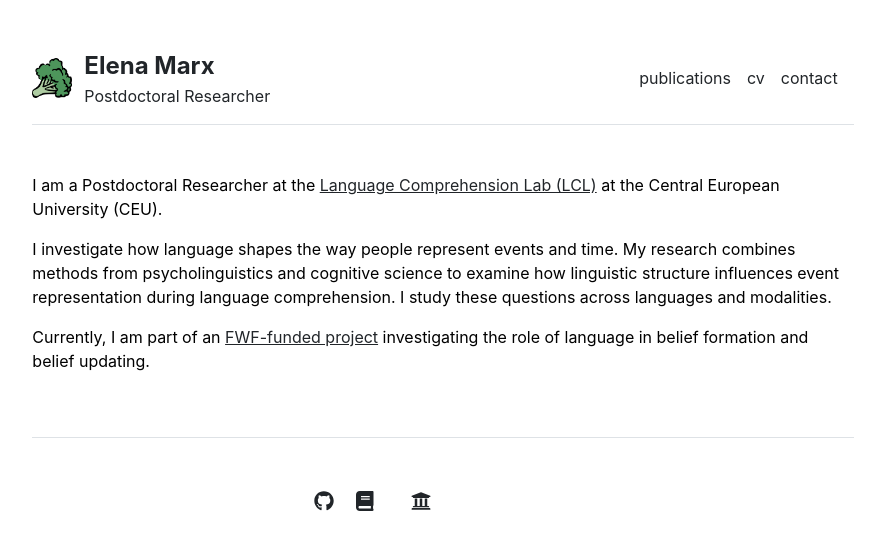
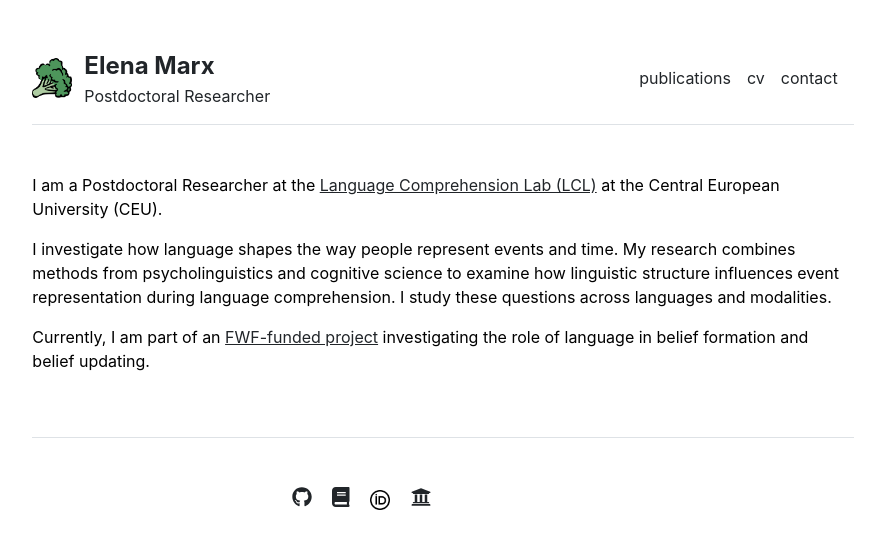
Before and after one commit to elena-marx/elena-marx.github.io, a Jekyll site: the page built from index.md, in a window 1280 px wide. Shown: the top 550 px of the page, without its empty margins (197-1067 px from the left). Built offline with Jekyll 4.4.1, drawn with Linux system fonts in a browser that asks for light colours.

Commit message:
Added ORCID

```diff
--- a/_data/settings.yml
+++ b/_data/settings.yml
@@ -18,7 +18,7 @@ menu:
 social:
   - {icon: 'github', style: 'fab', link: 'https://github.com/elena-marx'}
   - {icon: 'book', style: 'fas', link: 'https://scholar.google.com/citations?user=ORWaqFEAAAAJ&hl=de&oi=ao'}
-  - {icon: 'assets/orcid.png', link: 'https://orcid.org/0000-0002-2199-3625'}
+  - {image: '/assets/orcid.png', link: 'https://orcid.org/0000-0002-2199-3625'}
   - {icon: 'university', style: 'fas', link: 'https://lcl.ceu.edu'}
 
 #- {icon: 'github', link: 'https://github.com/elena-marx'}
--- a/_includes/footer.html
+++ b/_includes/footer.html
@@ -2,13 +2,15 @@
   <div class="row">
     <div class="col-md-6 text-end social-media-icons">
       {% for item in site.data.settings.social %}
-        <a
-          href="{{ item.link }}"
-          target="_blank"
-          rel="noopener noreferrer"
-          class="ms-3 fs-5 text-decoration-none"
-        >
-          <i class="{{ item.style }} fa-{{ item.icon }}"></i>
+        <a href="{{ item.link }}" target="_blank" rel="noopener noreferrer" class="ms-3 text-decoration-none">
+
+          {% if item.image %}
+            <img src="{{ item.image }}"
+                  alt=""
+                  style="width:20px;height:20px;vertical-align:middle;">
+          {% else %}
+            <i class="{{ item.style }} fa-{{ item.icon }} fs-5"></i>
+          {% endif %}
         </a>
       {% endfor %}
     </div>
```
